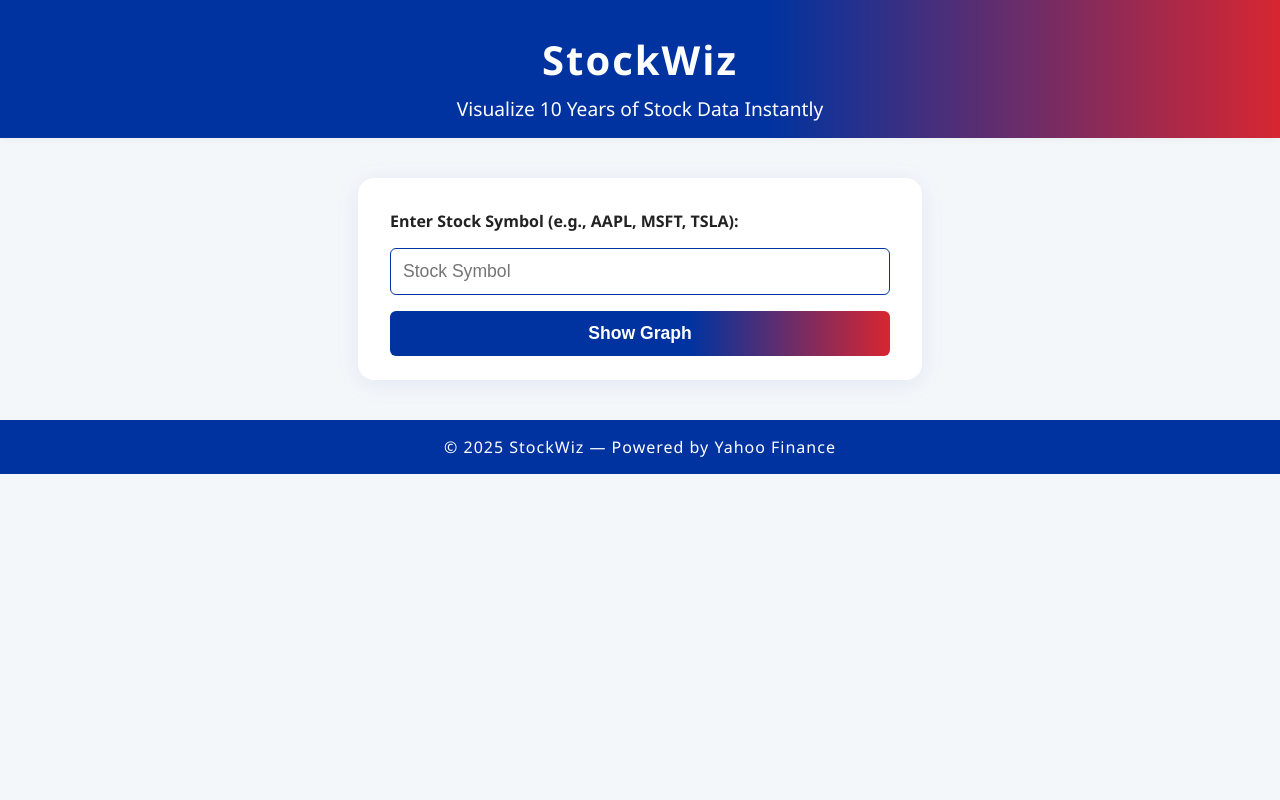
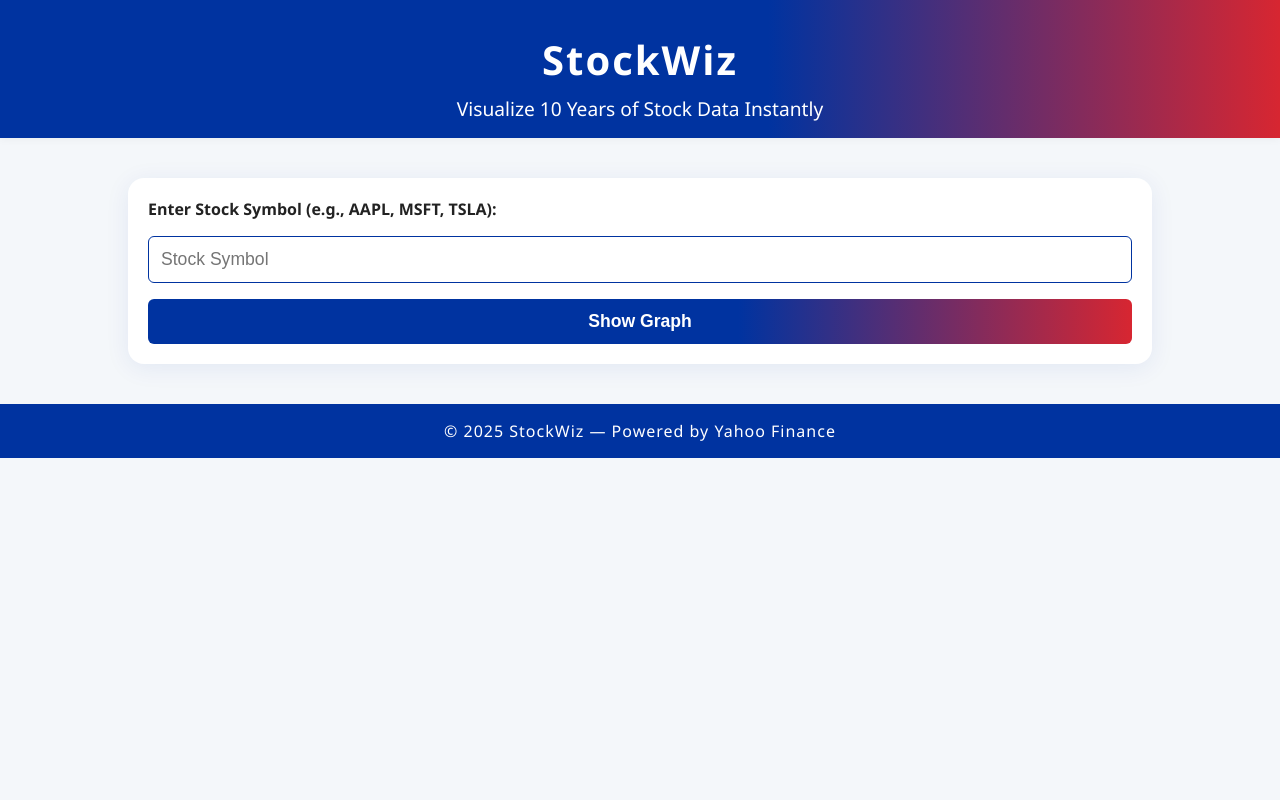
Before and after one commit to EllaBourne/Team3Application, a Flask app: page / in a window 1280 px wide. Run offline with Flask 2, Linux system fonts and the light colour scheme.

Commit message:
make containers wider

```diff
--- a/flask-app/static/css/style.css
+++ b/flask-app/static/css/style.css
@@ -22,7 +22,7 @@ h1 {
 
 .container {
     background: #fff;
-    max-width: 500px;
+    max-width: 80%;
     margin: 40px auto 0 auto;
     padding: 32px 32px 24px 32px;
     border-radius: 16px;
--- a/flask-app/templates/index.html
+++ b/flask-app/templates/index.html
@@ -2,8 +2,22 @@
 <html lang="en">
 <head>
     <meta charset="UTF-8">
+    <meta name="viewport" content="width=device-width, initial-scale=1">
     <title>StockWiz - Fintech Stock Viewer</title>
     <link rel="stylesheet" href="{{ url_for('static', filename='css/style.css') }}">
+    <style>
+        body {
+            margin: 0;
+            padding: 0;
+            height: 100vh;
+        }
+        .container {
+            width: 80%;
+            max-width: none;
+            padding: 20px;
+            box-sizing: border-box;
+        }
+    </style>
 </head>
 <body>
     <header>
--- a/flask-app/templates/stock.html
+++ b/flask-app/templates/stock.html
@@ -13,7 +13,7 @@
     </header>
     <div class="container" style="text-align:center;">
         <!-- Replace static image with interactive chart -->
-        <div id="stock-chart" style="margin:0 auto; max-width:800px;"></div>
+        <div id="stock-chart" style="margin:0 auto; max-width:100%;"></div>
         <br>
         <a href="{{ url_for('home') }}"><button style="margin-top:24px;">Back to Search</button></a>
         {% if news_articles %}
```
